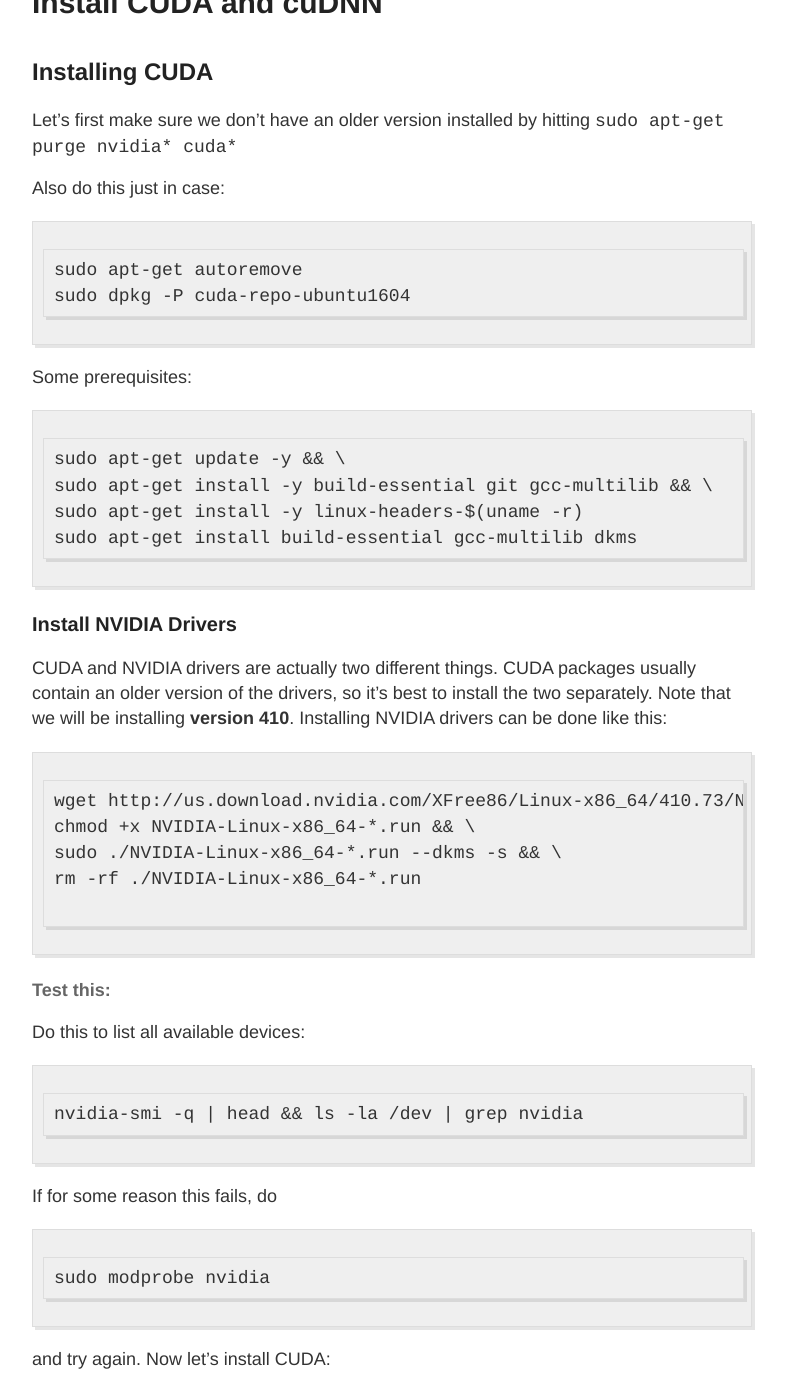
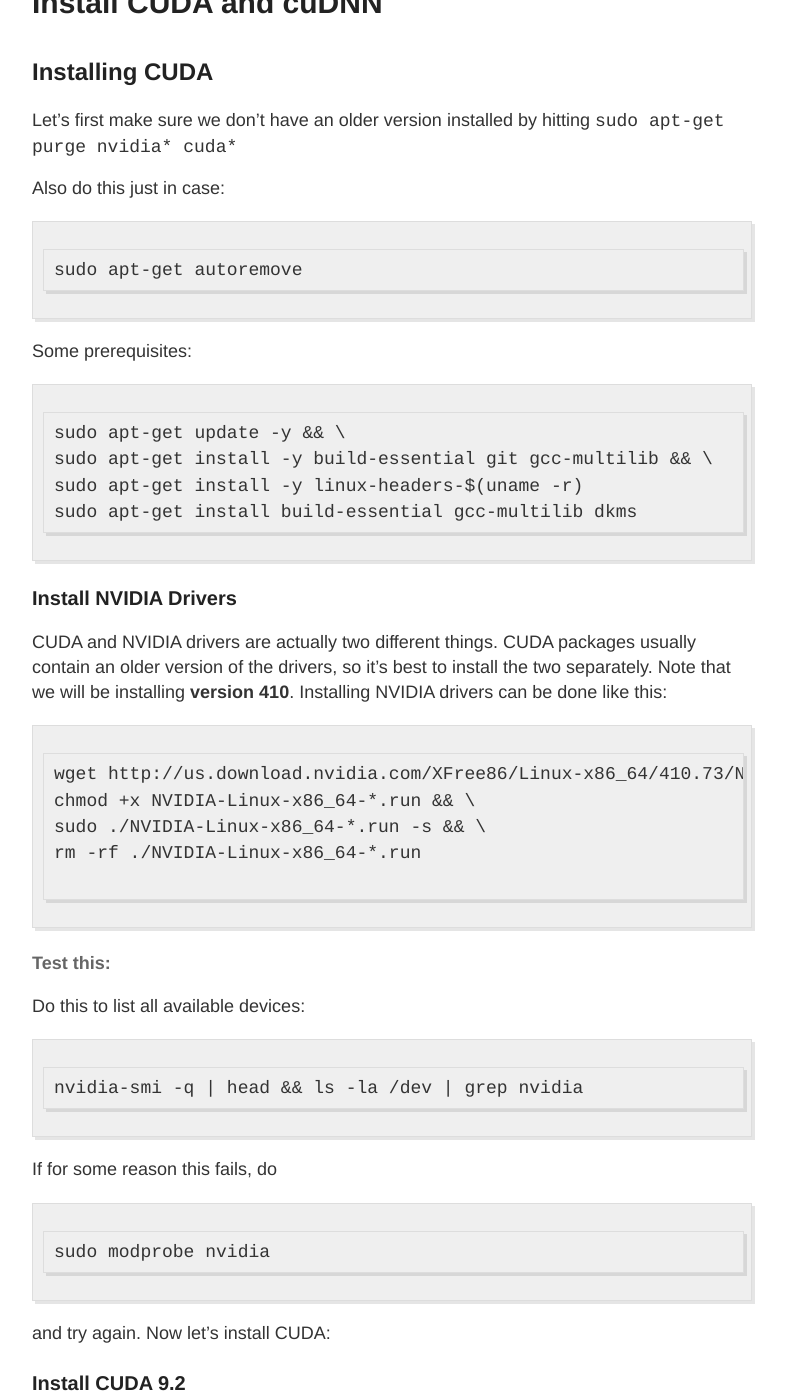
Before and after one commit to nirbenz/nirbenz.github.io, a Jekyll site: the page built from _posts/2018-11-29-cuda.md, in a window 1280 px wide and 1400 px high, scrolled down 4645 px. Shown: the whole window, without its empty margins (248-1034 px from the left). Built offline with Jekyll 4.4.1, drawn with Linux system fonts in a browser that asks for light colours; some of the changed text lies outside the part shown.

Commit message:
Class changes.

````diff
--- a/_posts/2018-11-29-cuda.md
+++ b/_posts/2018-11-29-cuda.md
@@ -78,7 +78,6 @@
 
 ```
 sudo apt-get autoremove
-sudo dpkg -P cuda-repo-ubuntu1604
 ```
 
 Some prerequisites:
@@ -96,7 +95,7 @@
 ```
 wget http://us.download.nvidia.com/XFree86/Linux-x86_64/410.73/NVIDIA-Linux-x86_64-410.73.run && \
 chmod +x NVIDIA-Linux-x86_64-*.run && \
-sudo ./NVIDIA-Linux-x86_64-*.run --dkms -s && \
+sudo ./NVIDIA-Linux-x86_64-*.run -s && \
 rm -rf ./NVIDIA-Linux-x86_64-*.run
 
 ```
````
Also changed, not shown: other parts of _posts/2018-11-29-cuda.md (+2 -2 lines), 1 other file.
